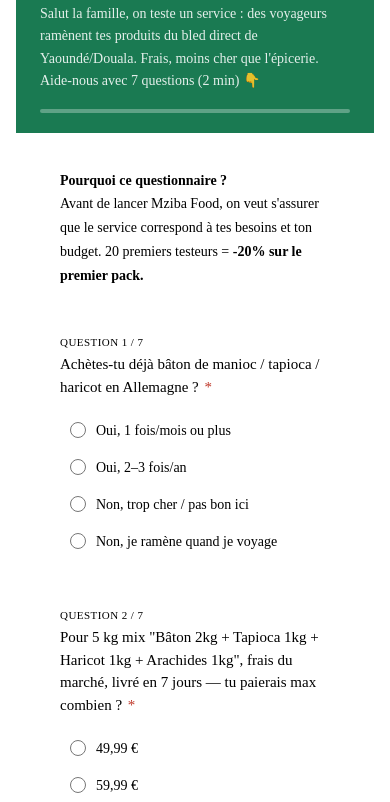
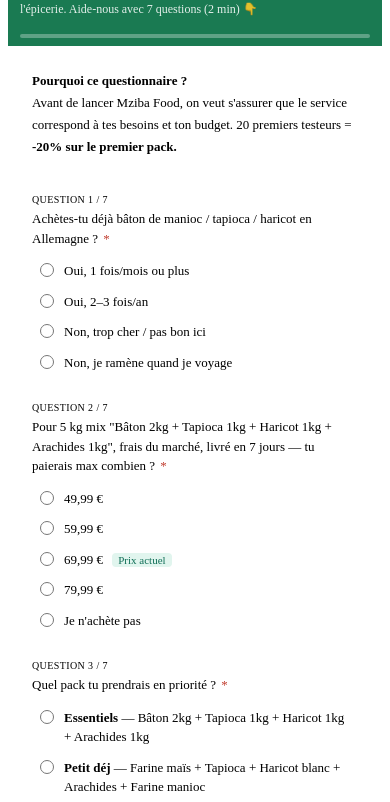
Before and after one commit to bastianNebra/Mziba-food, a website: page index.html in a window 390 px wide. Shown: the part 79-881 px from the top of the page. Drawn offline with Linux system fonts and the light colour scheme.

Commit message:
Add responsive design and HTML structure

```diff
--- a/index.html
+++ b/index.html
@@ -1,4 +1,8 @@
-
+<html lang="fr">
+<head>
+  <meta charset="UTF-8">
+  <meta name="viewport" content="width=device-width, initial-scale=1.0">
+  <title>Mziba Food — Ton avis</title>
 <style>
 * { box-sizing: border-box; margin: 0; padding: 0; }
 body { font-family: var(--font-sans); }
@@ -33,7 +37,40 @@
 .error-message.show { display: block; }
 @keyframes slideIn { from { opacity: 0; transform: translateY(-10px); } to { opacity: 1; transform: translateY(0); } }
 .field-error { border-bottom-color: #c0392b !important; }
+
+/* Media Queries - Mobile First */
+@media (max-width: 768px) {
+  .form-wrap { padding: 1rem 0.75rem; }
+  .form-header { padding: 1rem 1rem 0.75rem; border-radius: 0; }
+  .form-header h1 { font-size: 18px; }
+  .form-header p { font-size: 13px; }
+  .form-body { padding: 1rem; border-radius: 0; }
+  .q-card { padding: 0.75rem 1rem; margin-bottom: 0.75rem; }
+  .q-label { font-size: 14px; margin-bottom: 0.75rem; }
+  .option { padding: 5px 8px; margin-bottom: 1px; }
+  .submit-btn { padding: 10px 16px; font-size: 14px; }
+  .text-input { font-size: 13px; padding: 5px 1px; }
+}
+
+@media (max-width: 480px) {
+  .form-wrap { padding: 0.5rem 0.5rem; }
+  .form-header { padding: 0.75rem 0.75rem 0.5rem; }
+  .form-header h1 { font-size: 16px; margin-bottom: 0.25rem; }
+  .form-header p { font-size: 12px; line-height: 1.5; }
+  .form-body { padding: 0.75rem; }
+  .q-card { padding: 0.5rem 0.75rem; margin-bottom: 0.5rem; }
+  .q-num { font-size: 10px; margin-bottom: 0.25rem; }
+  .q-label { font-size: 13px; margin-bottom: 0.5rem; }
+  .option label { font-size: 13px; }
+  .option input[type=radio], .option input[type=checkbox] { width: 14px; height: 14px; }
+  .submit-btn { padding: 8px 12px; font-size: 13px; margin-top: 1rem; }
+  .intro-card { padding: 0.75rem; font-size: 13px; }
+  .form-footer { font-size: 11px; padding-top: 0.5rem; }
+}
+
 </style>
+</head>
+<body>
 
 <div class="form-wrap">
   <div class="form-header">
@@ -210,3 +247,5 @@
   }, 4000);
 }
 </script>
+</body>
+</html>
```
